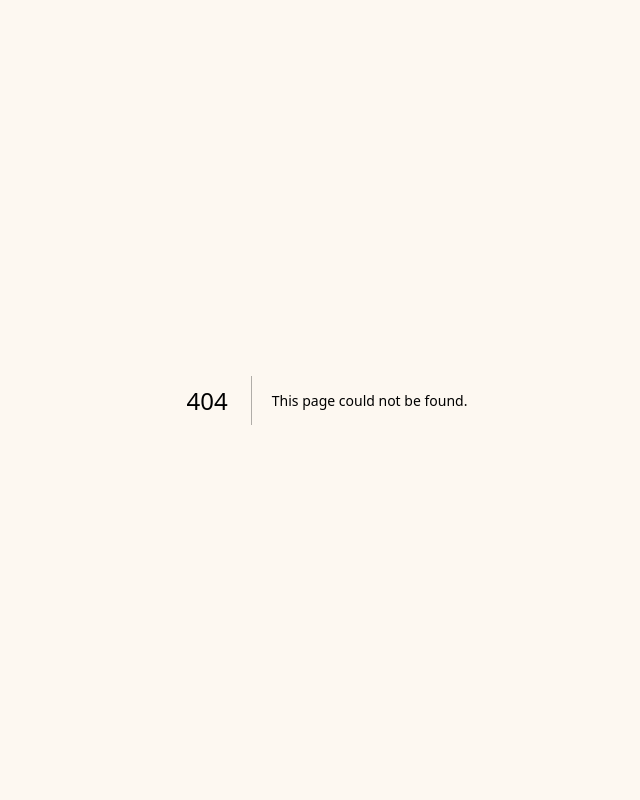
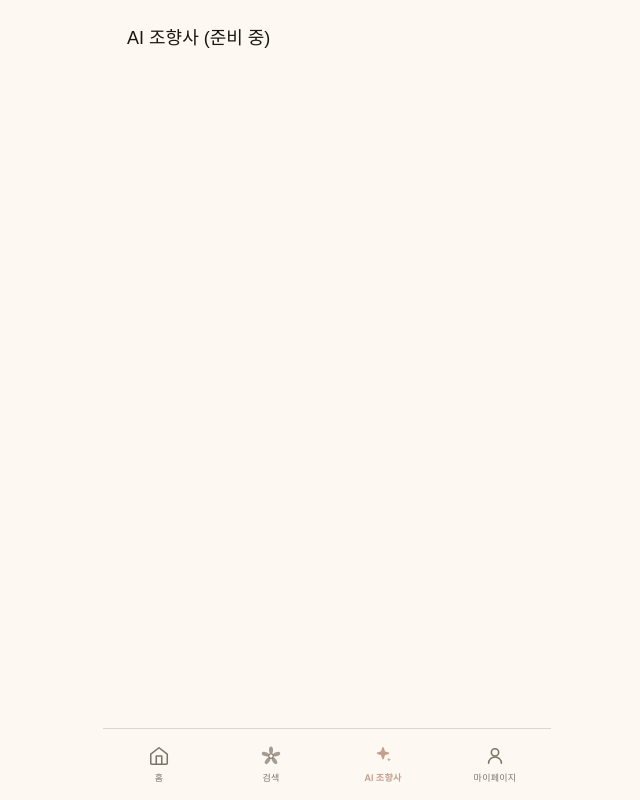
Before and after one commit to HyangDam/Front-End, a Next.js app: page /ai in a window 1280 px wide. Before the commit this address had no page. Shown: the whole page, without its empty margins (313-953 px from the left). Built offline with nearby package versions, Linux system fonts and the light colour scheme.

Commit message:
feat: (tabs) 공유 레이아웃 구현 (#6)
* feat: BottomNav 탭 상수 정의

* feat: BottomNav 탭 아이콘 컴포넌트 추가

* feat: BottomNav 공통 컴포넌트 구현

* feat: (tabs) 공유 레이아웃 구현

* feat: 탭 4개 라우트에 임시 placeholder 페이지 추가

```diff
--- /dev/null
+++ b/src/app/(tabs)/ai/page.tsx
@@ -0,0 +1,7 @@
+export default function AiPage() {
+  return (
+    <div className="p-6">
+      <h1 className="font-serif text-lg text-charcoal">AI 조향사 (준비 중)</h1>
+    </div>
+  );
+}
--- /dev/null
+++ b/src/app/(tabs)/home/page.tsx
@@ -0,0 +1,7 @@
+export default function HomePage() {
+  return (
+    <div className="p-6">
+      <h1 className="font-serif text-lg text-charcoal">홈 (준비 중)</h1>
+    </div>
+  );
+}
--- /dev/null
+++ b/src/app/(tabs)/layout.tsx
@@ -0,0 +1,12 @@
+import BottomNav from "@/components/common/bottom-nav";
+
+export default function TabsLayout({
+  children,
+}: Readonly<{ children: React.ReactNode }>) {
+  return (
+    <div className="flex h-full flex-1 flex-col overflow-hidden">
+      <main className="flex-1 overflow-y-auto">{children}</main>
+      <BottomNav />
+    </div>
+  );
+}
--- /dev/null
+++ b/src/app/(tabs)/mypage/page.tsx
@@ -0,0 +1,7 @@
+export default function MyPage() {
+  return (
+    <div className="p-6">
+      <h1 className="font-serif text-lg text-charcoal">마이페이지 (준비 중)</h1>
+    </div>
+  );
+}
--- /dev/null
+++ b/src/app/(tabs)/search/page.tsx
@@ -0,0 +1,7 @@
+export default function SearchPage() {
+  return (
+    <div className="p-6">
+      <h1 className="font-serif text-lg text-charcoal">검색 (준비 중)</h1>
+    </div>
+  );
+}
--- /dev/null
+++ b/src/components/common/bottom-nav/BottomNavIcon.tsx
@@ -0,0 +1,95 @@
+import type { BottomNavTabId } from "./bottomNav.const";
+
+type BottomNavIconProps = {
+  tabId: BottomNavTabId;
+  active: boolean;
+};
+
+const SEARCH_PETAL_ANGLES = [0, 72, 144, 216, 288];
+
+function BottomNavIcon({ tabId, active }: BottomNavIconProps) {
+  if (tabId === "home") {
+    const color = active ? "#4a5a45" : "#7d756c";
+    return (
+      <svg width="22" height="22" viewBox="0 0 24 24" fill="none">
+        <path
+          d="M3 10l9-7 9 7v10a1 1 0 01-1 1H4a1 1 0 01-1-1z"
+          stroke={color}
+          strokeWidth="1.7"
+          fill={active ? "#e4ebe2" : "none"}
+          strokeLinejoin="round"
+        />
+        <path d="M9 21V12h6v9" stroke={color} strokeWidth="1.7" strokeLinejoin="round" />
+      </svg>
+    );
+  }
+
+  if (tabId === "search") {
+    const petalFill = active ? "#c4a090" : "#7d756c";
+    return (
+      <svg width="22" height="22" viewBox="0 0 24 24" fill="none">
+        {SEARCH_PETAL_ANGLES.map((deg) => (
+          <ellipse
+            key={deg}
+            cx="12"
+            cy="5.5"
+            rx="2.2"
+            ry="4"
+            fill={petalFill}
+            opacity={active ? 1 : 0.7}
+            transform={`rotate(${deg} 12 12)`}
+          />
+        ))}
+        <circle
+          cx="12"
+          cy="12"
+          r="2.5"
+          fill={active ? "#fff" : "#fdf8f1"}
+          stroke={active ? "#c4a090" : "#7d756c"}
+          strokeWidth="1.2"
+        />
+      </svg>
+    );
+  }
+
+  if (tabId === "ai") {
+    const color = active ? "#c4a090" : "#7d756c";
+    return (
+      <svg width="22" height="22" viewBox="0 0 24 24" fill="none">
+        <path
+          d="M12 3l1.6 4.4L18 9l-4.4 1.6L12 15l-1.6-4.4L6 9l4.4-1.6L12 3z"
+          fill={active ? color : "none"}
+          stroke={color}
+          strokeWidth="1.5"
+          strokeLinejoin="round"
+        />
+        <path
+          d="M18.5 14l.6 1.6L21 16l-1.9.6L18.5 18l-.6-1.4L16 16l1.9-.4L18.5 14z"
+          fill={color}
+        />
+      </svg>
+    );
+  }
+
+  const color = active ? "#4a5a45" : "#7d756c";
+  return (
+    <svg width="22" height="22" viewBox="0 0 24 24" fill="none">
+      <circle
+        cx="12"
+        cy="8"
+        r="4"
+        stroke={color}
+        strokeWidth="1.7"
+        fill={active ? "#e4ebe2" : "none"}
+      />
+      <path
+        d="M5 20c0-3.866 3.134-7 7-7s7 3.134 7 7"
+        stroke={color}
+        strokeWidth="1.7"
+        strokeLinecap="round"
+      />
+    </svg>
+  );
+}
+
+export default BottomNavIcon;
--- /dev/null
+++ b/src/components/common/bottom-nav/bottomNav.const.ts
@@ -0,0 +1,16 @@
+export type BottomNavTabId = "home" | "search" | "ai" | "mypage";
+
+export type BottomNavTab = {
+  id: BottomNavTabId;
+  label: string;
+  href: string;
+};
+
+export const BOTTOM_NAV_TABS: BottomNavTab[] = [
+  { id: "home", label: "홈", href: "/home" },
+  { id: "search", label: "검색", href: "/search" },
+  { id: "ai", label: "AI 조향사", href: "/ai" },
+  { id: "mypage", label: "마이페이지", href: "/mypage" },
+];
+
+export const BOTTOM_NAV_ROSE_TABS: BottomNavTabId[] = ["search", "ai"];
--- /dev/null
+++ b/src/components/common/bottom-nav/index.tsx
@@ -0,0 +1,41 @@
+"use client";
+
+import Link from "next/link";
+import { usePathname } from "next/navigation";
+
+import BottomNavIcon from "./BottomNavIcon";
+import { BOTTOM_NAV_ROSE_TABS, BOTTOM_NAV_TABS } from "./bottomNav.const";
+
+function BottomNav() {
+  const pathname = usePathname();
+
+  return (
+    <nav className="flex h-[72px] flex-shrink-0 border-t border-border bg-ivory">
+      {BOTTOM_NAV_TABS.map((tab) => {
+        const active = pathname.startsWith(tab.href);
+        const activeColor = BOTTOM_NAV_ROSE_TABS.includes(tab.id)
+          ? "text-rose"
+          : "text-sage";
+
+        return (
+          <Link
+            key={tab.id}
+            href={tab.href}
+            className="flex flex-1 cursor-pointer flex-col items-center justify-center gap-1"
+          >
+            <BottomNavIcon tabId={tab.id} active={active} />
+            <span
+              className={`font-sans text-[9px] tracking-[0.3px] ${
+                active ? `font-bold ${activeColor}` : "font-normal text-muted"
+              }`}
+            >
+              {tab.label}
+            </span>
+          </Link>
+        );
+      })}
+    </nav>
+  );
+}
+
+export default BottomNav;
```
